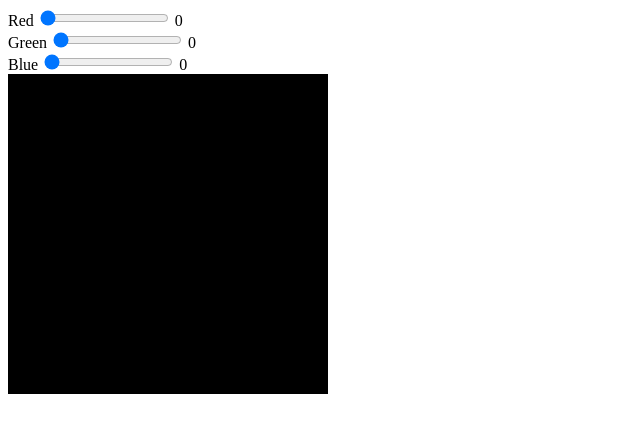
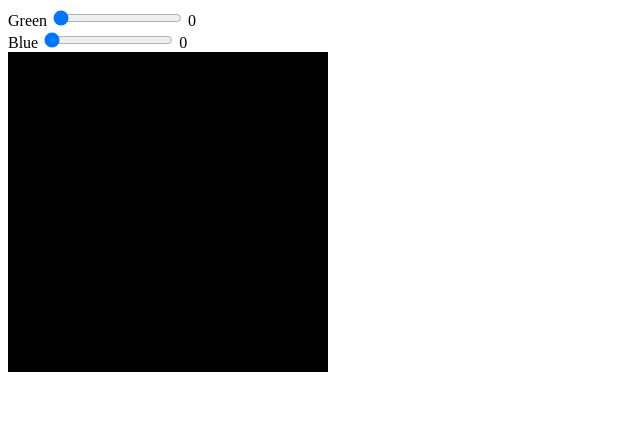
Before and after one commit to debarghyaishhere/H2, a plain HTML site: page index.html in a window 1280 px wide. Shown: the whole page, without its empty margins (0-640 px from the left). Drawn offline with Linux system fonts and the light colour scheme.

Commit message:
Update index.html

```diff
--- a/index.html
+++ b/index.html
@@ -8,16 +8,6 @@
 </head>
 <body>
 <div class="picker-form-container">
-	<div class="picker-control">
-		<label for="red">Red</label>
-		<input type="range"
-				 id="red"
-				 value="0"
-				 min="0"
-				 max="255"
-				 class="picker">
-		<span id="redVal">0</span>
-	</div>
 	<div class="picker-control">
 		<label for="green">Green</label>
 		<input type="range"
```
